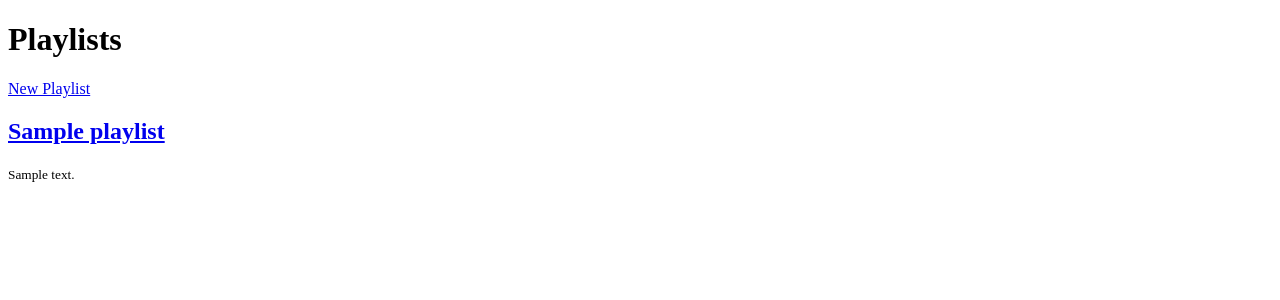
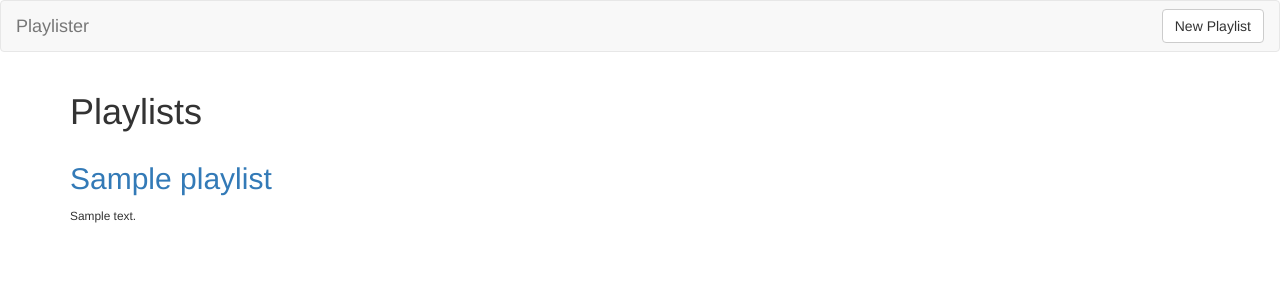
Before and after one commit to KitsuneNoctus/Playlister-Tutorial, a Flask app: page / in a window 1280 px wide. Shown: the top 300 px of the page. Run offline with Flask 2, Linux system fonts and the light colour scheme; a database or web service that is not in the repository returns one stand-in record (values such as "Sample title"); some libraries are stand-ins or nearby versions.

Commit message:
Have been adding more and more styling

```diff
--- a/templates/base.html
+++ b/templates/base.html
@@ -4,12 +4,19 @@
 <head>
   <meta charset='utf-8'>
   <title>Playlister</title>
+  <!-- Latest compiled and minified CSS -->
+    <link rel='stylesheet' href='https://maxcdn.bootstrapcdn.com/bootstrap/3.3.7/css/bootstrap.min.css'>
 </head>
 <body>
+    {% include 'partials/navbar.html' %}
+    <div class='container'>
+        {% block content %}
+            BODY CONTENT GOES HERE
+        {% endblock %}
+    </div>
 
-    {% block content %}
-        BODY CONTENT GOES HERE
-    {% endblock %}
+    <!-- Latest compiled and minified JavaScript -->
+    <script src='https://maxcdn.bootstrapcdn.com/bootstrap/3.3.7/js/bootstrap.min.js'></script>
 
 </body>
 </html>
--- /dev/null
+++ b/templates/partials/navbar.html
@@ -0,0 +1,14 @@
+<!-- templates/partials/navbar.html -->
+
+<nav class='navbar navbar-default'>
+    <div class='container-fluid'>
+        <div class='navbar-header'>
+            <a class='navbar-brand' href='/'>
+                Playlister
+            </a>
+        </div>
+        <div class='pull-right'>
+            <a href='/playlists/new' class='btn btn-default navbar-btn'>New Playlist</a>
+        </div>
+    </div>
+</nav>
--- a/templates/playlists_index.html
+++ b/templates/playlists_index.html
@@ -2,12 +2,23 @@
 {% extends 'base.html' %}
 
 {% block content %}
-    <h1>Playlists</h1>
+<h1>Playlists</h1>
 
-    <a href='/playlists/new'>New Playlist</a>
+<div class='row'>
+    {% for playlist in playlists %}
+        <div class='col-md-3'>
+            <div class="card">
+                <div class="card-body">
+                    <h2><a href='/playlists/{{ playlist._id }}'>{{ playlist.title }}</a></h2>
+                    <small>{{ playlist.description }}</small>
+                </div>
+            </div>
+        </div>
 
-    {% for playlist in playlists %}
-        <h2><a href='/playlists/{{ playlist._id }}'>{{ playlist.title }}</a></h2>
-        <small>{{ playlist.description }}</small>
+        <!-- <div class='col-md-3'>
+            <h2><a href='/playlists/{{ playlist._id }}'>{{ playlist.title }}</a></h2>
+            <small>{{ playlist.description }}</small>
+        </div> -->
     {% endfor %}
+</div>
 {% endblock %}
```
Also changed, not shown: templates/playlists_show.html (+9 -4 lines).
